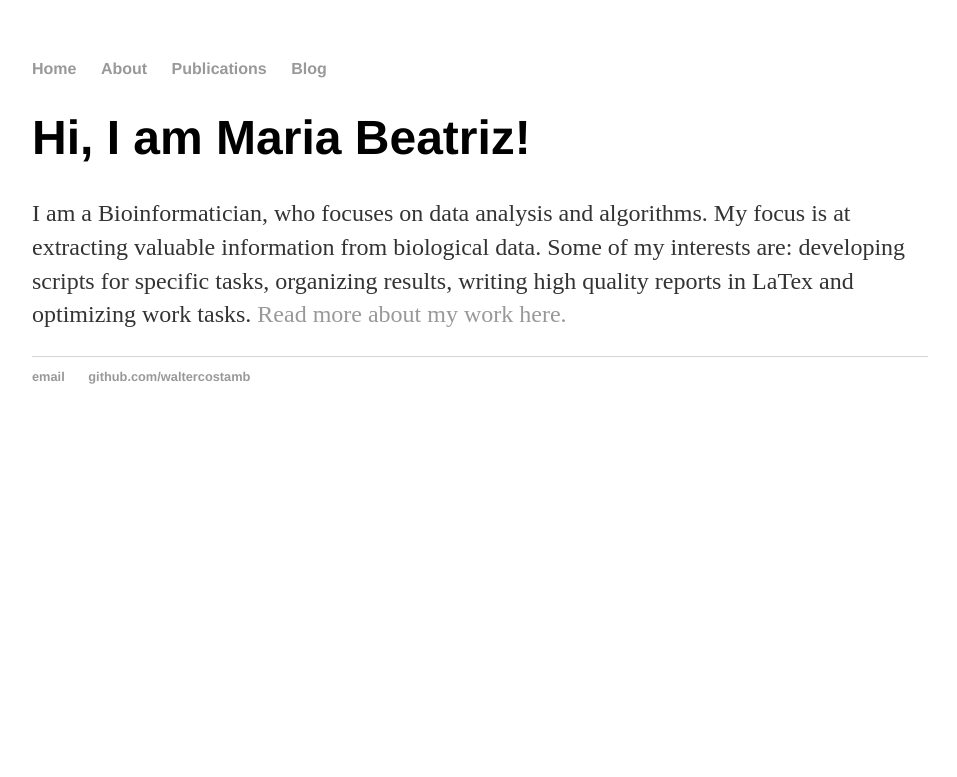
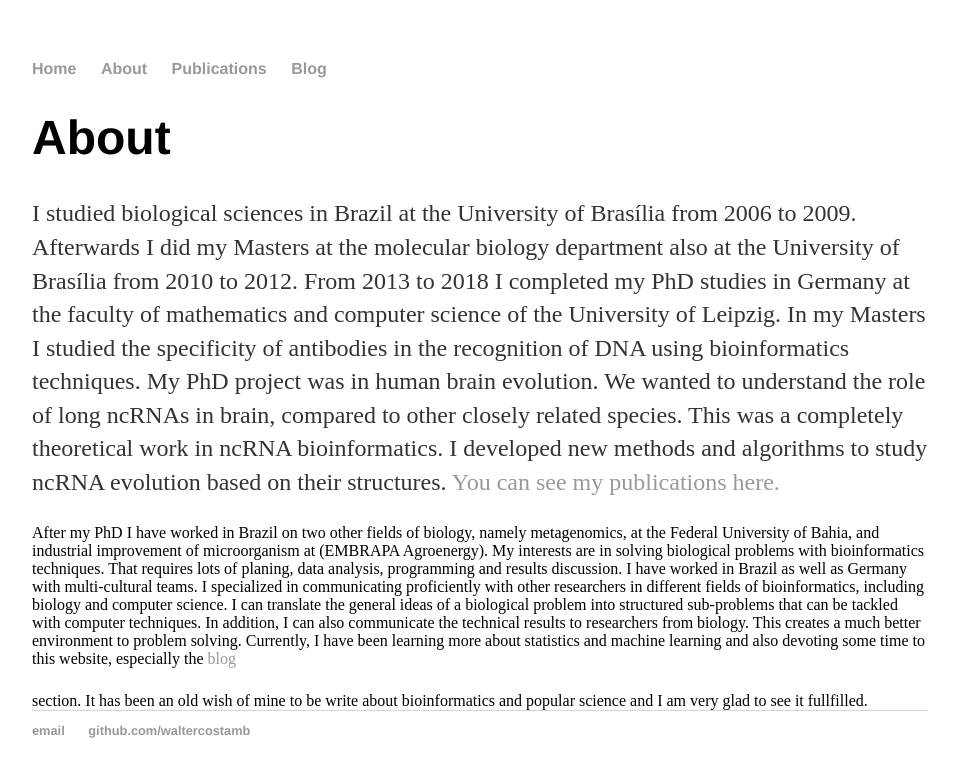
Before and after one commit to waltercostamb/waltercostamb.github.io, a Jekyll site: the page built from about/index.html, in a window 1280 px wide. Shown: the top 777 px of the page, without its empty margins (160-1117 px from the left). Built offline with Jekyll 4.4.1, drawn with Linux system fonts in a browser that asks for light colours.

Commit message:
Update index.html

```diff
--- a/about/index.html
+++ b/about/index.html
@@ -3,10 +3,28 @@ layout: default
 title: Maria Beatriz Walter Costa, Bioinformatician
 ---
 <div class="blurb">
-	<h1>Hi, I am Maria Beatriz!</h1>
-	<p>I am a Bioinformatician, who focuses on data analysis and algorithms.
-		My focus is at extracting valuable information from biological data.
-		Some of my interests are: developing scripts for specific tasks, organizing results,
-		writing high quality reports in LaTex and optimizing work tasks.
-		<a href="/about">Read more about my work here.</a></p>
+	<h1>About</h1>
+	<p>I studied biological sciences in Brazil at the University of Brasília from 2006 to 2009. Afterwards I did my Masters
+		at the molecular biology department also at the University of Brasília from 2010 to 2012. From 2013 to 2018 I
+		completed my PhD studies in Germany at the faculty of mathematics and computer science of the University of
+		Leipzig. In my Masters I studied the specificity of antibodies in the recognition of DNA using bioinformatics
+		techniques. My PhD project was in human brain evolution. We wanted to understand the role of long ncRNAs in
+		brain, compared to other closely related species. This was a completely theoretical work in ncRNA bioinformatics.
+		I developed new methods and algorithms to study ncRNA evolution based on their structures.
+		<a href="/pubs">You can see my publications here.</a></p>
+
+	After my PhD I have worked in Brazil on two other fields of biology, namely metagenomics, at the Federal University of
+	Bahia, and industrial improvement of microorganism at (EMBRAPA Agroenergy). My interests are in solving biological
+	problems with bioinformatics techniques. That requires lots of planing, data analysis, programming and results discussion.
+
+	I have worked in Brazil as well as Germany with multi-cultural teams. I specialized in communicating proficiently with
+	other researchers in different fields of bioinformatics, including biology and computer science. I can translate the
+	general ideas of a biological problem into structured sub-problems that can be tackled with computer techniques. In
+	addition, I can also communicate the technical results to researchers from biology. This creates a much better environment
+	to problem solving.
+
+	Currently, I have been learning more about statistics and machine learning and also devoting some time to this
+	website, especially the <a href="/blog">blog</a></p> section. It has been an old wish of mine to be write about
+bioinformatics and popular science and I am very glad to see it fullfilled.
+
 </div><!-- /.blurb -->
```
